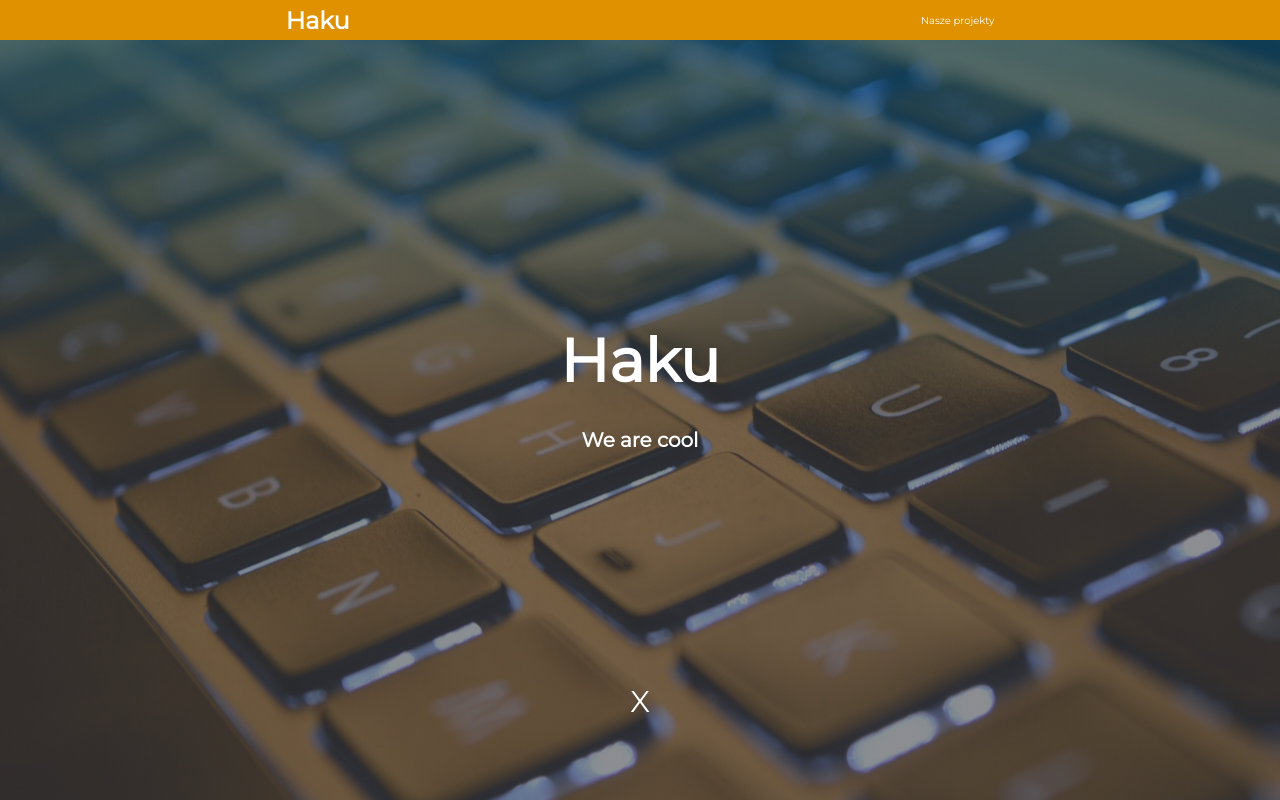
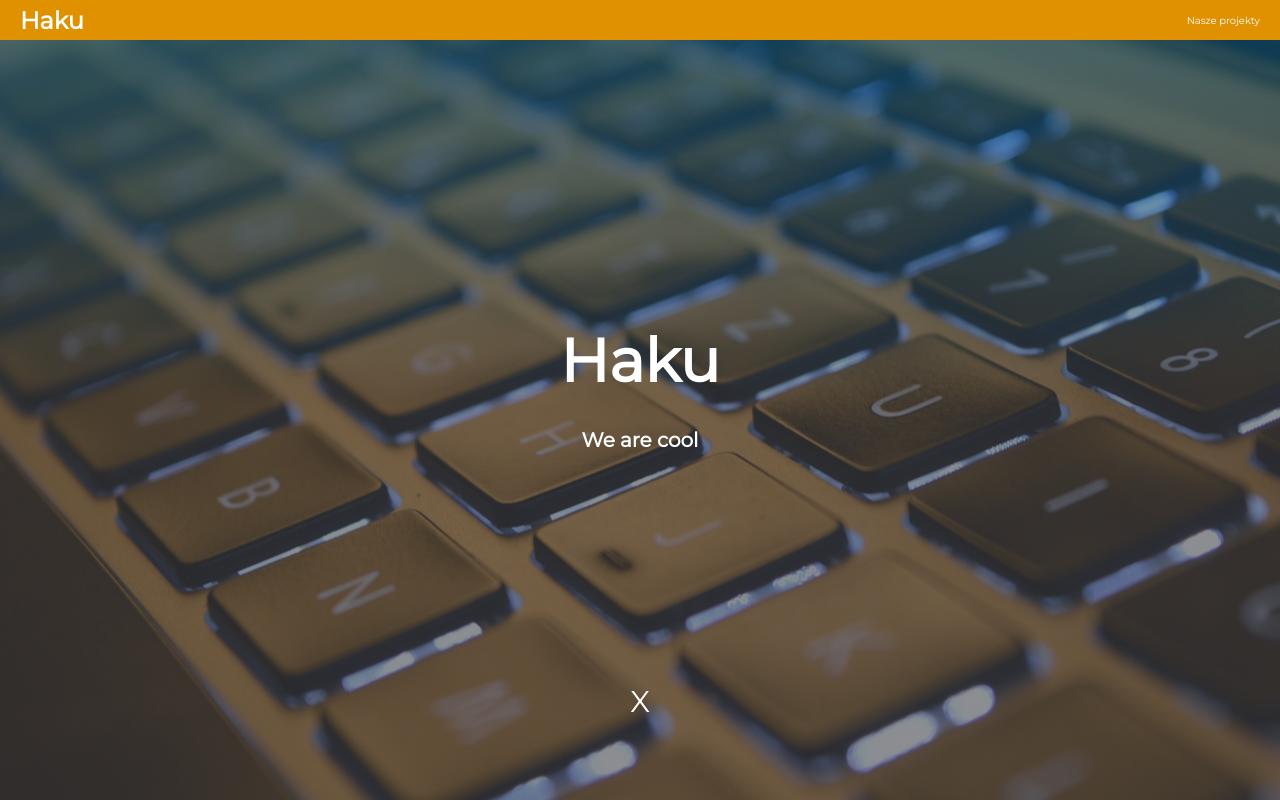
Before and after one commit to Adaxelx/Business-page, a Gatsby site: page / in a window 1280 px wide. Shown: the top 800 px of the page. Built offline with nearby package versions, Linux system fonts and the light colour scheme; Gatsby itself is replaced by a stand-in of ours.

Commit message:
add changing nav link

```diff
--- a/src/components/Nav/Nav.js
+++ b/src/components/Nav/Nav.js
@@ -1,6 +1,11 @@
 import React from 'react'
 import styled from 'styled-components'
 import { Link } from 'gatsby'
+
+const StyledLogo = styled.h1`
+  position: absolute;
+  left: 20px;
+`
 
 const StyledNav = styled.nav`
   height: 40px;
@@ -12,7 +17,6 @@ const StyledNav = styled.nav`
   left: 0;
   z-index: 4;
   display: flex;
-  justify-content: space-around;
   align-items: center;
 `
 
@@ -20,12 +24,22 @@ const StyledLink = styled(Link)`
   color: white;
   font-size: 1rem;
   text-decoration: none;
+  &.active {
+    transform: scale(0);
+  }
+  position: absolute;
+  right: 20px;
 `
 
 const Nav = () => (
   <StyledNav>
-    <h1>Haku</h1>
-    <StyledLink to="/projects/">Nasze projekty</StyledLink>
+    <StyledLogo>Haku</StyledLogo>
+    <StyledLink activeClassName="active" to="/projects/">
+      Nasze projekty
+    </StyledLink>
+    <StyledLink activeClassName="active" to="/">
+      Home
+    </StyledLink>
   </StyledNav>
 )
 
```
